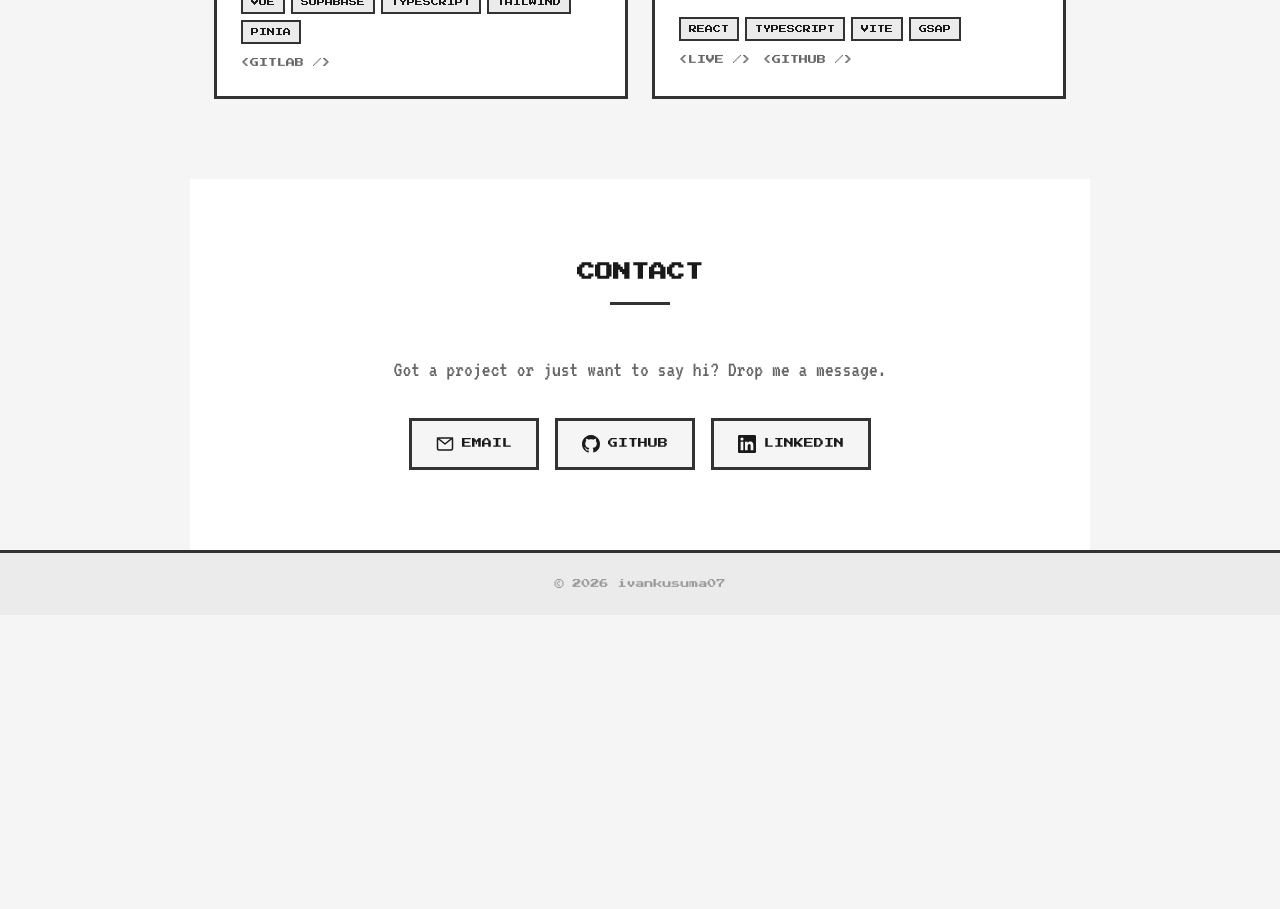
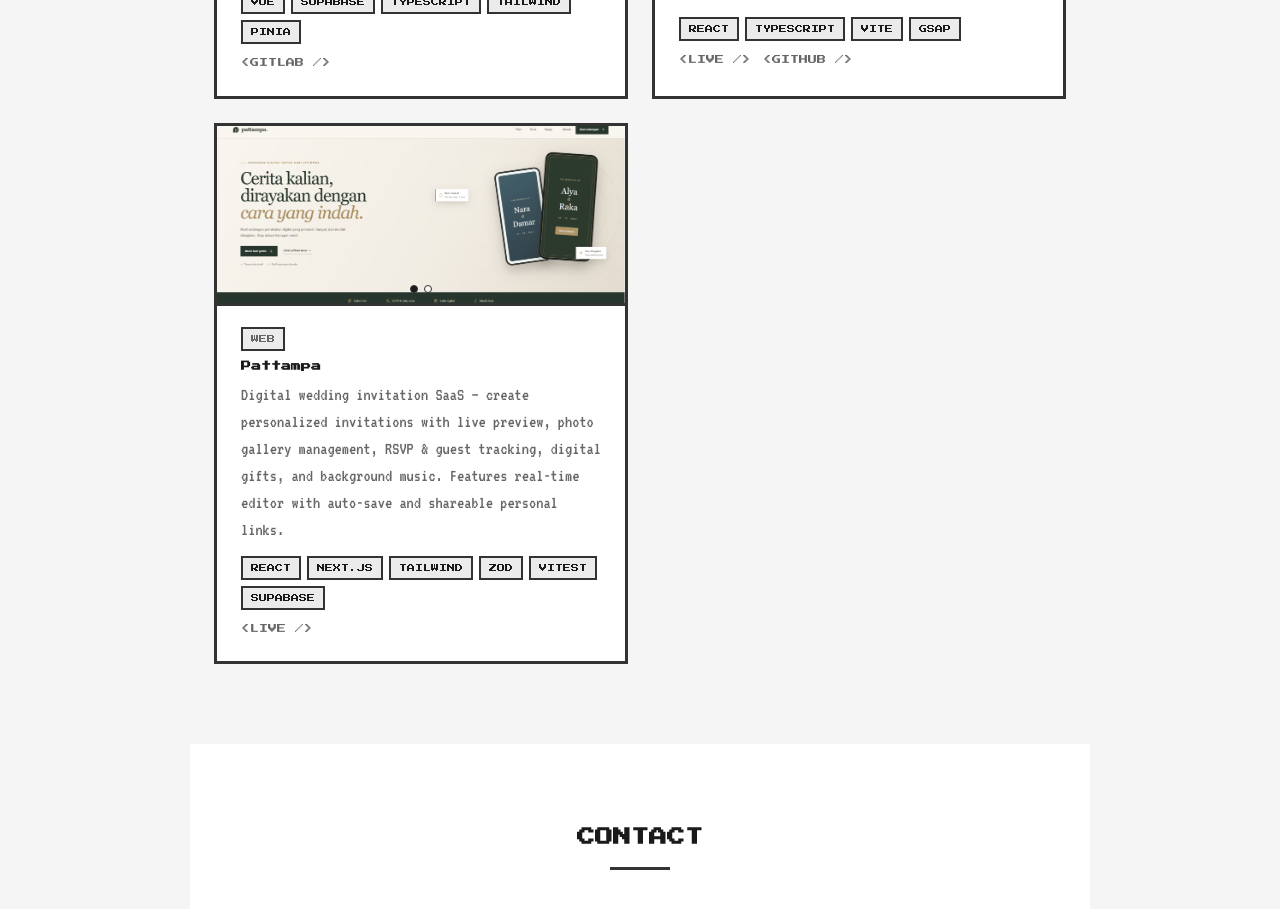
Before and after one commit to ivankusuma07/my-portfolio-page, a React (Vite) app: page / in a window 1280 px wide. Shown: the part 6420-7329 px from the top of the page. Before the commit the page ends 7035 px from the top, so only its background shows below. Built offline with nearby package versions, Linux system fonts and the light colour scheme.

Commit message:
feat: add 'Pattampa' project with description and images

```diff
--- a/src/App.jsx
+++ b/src/App.jsx
@@ -154,6 +154,16 @@ const projects = [
     links: {
       live: 'https://ivan-kusuma.netlify.app/',
       github: 'https://github.com/ivankusuma07/my-portfolio-page',
+    },
+    category: 'Web',
+  },
+  {
+    title: 'Pattampa',
+    desc: 'Digital wedding invitation SaaS — create personalized invitations with live preview, photo gallery management, RSVP & guest tracking, digital gifts, and background music. Features real-time editor with auto-save and shareable personal links.',
+    tech: ['React', 'Next.js', 'Tailwind', 'Zod', 'Vitest', 'Supabase'],
+    images: ['/images/17_pattampa_landing.png', '/images/18_pattampa_editor.png'],
+    links: {
+      live: 'https://pattampa-invitation-saas.vercel.app/',
     },
     category: 'Web',
   },
```
Also changed, not shown: public/images/17_pattampa_landing.png (added), public/images/18_pattampa_editor.png (added).
